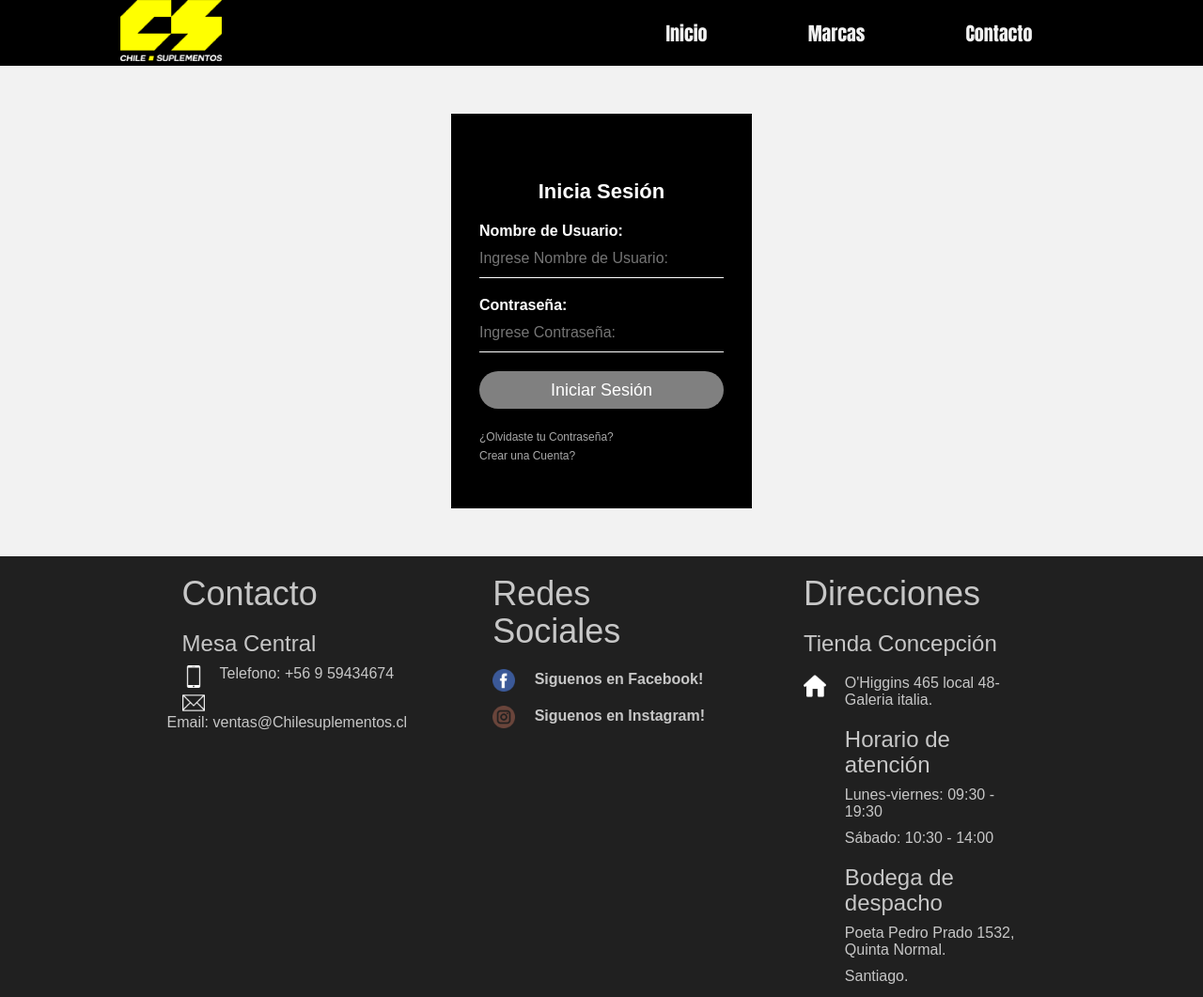
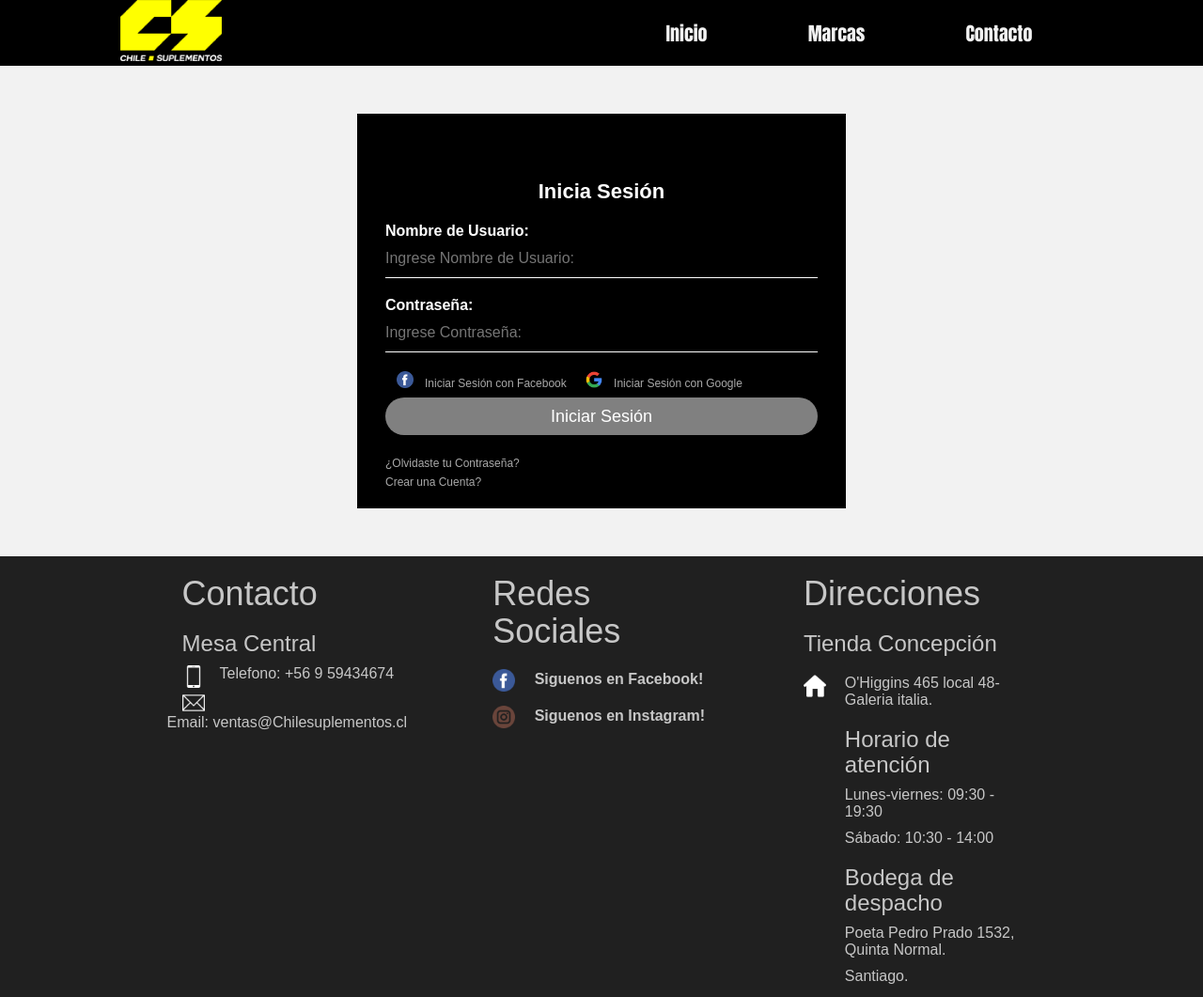
Before and after one commit to pabluwu/ChileSuplementos, a plain HTML site: page login.html in a window 1280 px wide. Shown: the top 1061 px of the page at 94% size. Drawn offline with nearby package versions, Linux system fonts and the light colour scheme; files whose address does not match are found by name.

Commit message:
añadido redes sociales al login

```diff
--- a/css/indexStyle.css
+++ b/css/indexStyle.css
@@ -348,7 +348,7 @@ label.error {
 }
 
 .login-box{
-    width: 320px;
+    width: 520px;
     height: 420px;
     background: #000000;
     color:#fff;
@@ -406,3 +406,18 @@ label.error {
 .login-box a:hover{
     color:#fff;
 }
+.icons{
+    width: 1.5em;
+    height: 1.5em;
+    margin: 0 1em;
+    vertical-align: middle;
+    border: 0;
+    margin-bottom:10px;
+}
+
+.textos{
+    margin-right: 5px;
+    padding: 0;
+    width: 100%;
+    height: 100%;
+}
--- a/login.html
+++ b/login.html
@@ -42,7 +42,12 @@
              <!--Contraseña-->
              <label for="password">Contraseña:</label>
              <input type="password" placeholder="Ingrese Contraseña:">
-
+             <a  class="textos" href="#"  >
+                <img class="icons" src="c:/Users/pablo/ChileSuplementos/img/footer/facebook-icon.png">Iniciar Sesión con Facebook
+             </a>
+             <a class="textos" href="#" >
+                <img class="icons" src="c:/Users/pablo/ChileSuplementos/img/new-google-favicon-512.png">Iniciar Sesión con Google
+             </a>
              <input type="Submit" value="Iniciar Sesión">
              <a href="#">¿Olvidaste tu Contraseña?</a><br/>
              <a href="#">Crear una Cuenta?</a>
```
Also changed, not shown: img/new-google-favicon-512.png (added).
